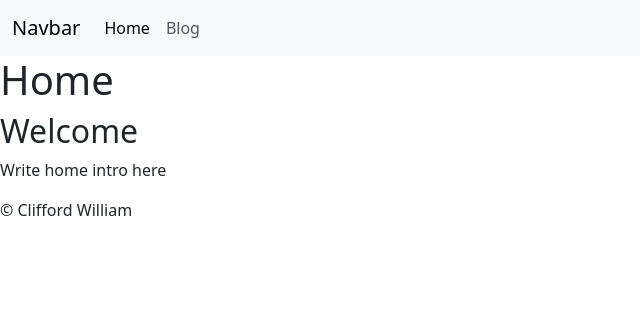
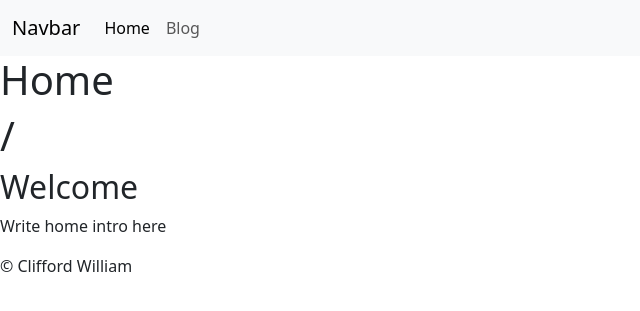
Before and after one commit to cliffordwilliam/my_archive, a Jekyll site: the page built from index.md, in a window 1280 px wide. Shown: the top 311 px of the page, without its empty margins (0-640 px from the left). Built offline with Jekyll 4.4.1, drawn with Linux system fonts in a browser that asks for light colours.

Commit message:
debug the page url

```diff
--- a/_layouts/default.html
+++ b/_layouts/default.html
@@ -29,6 +29,7 @@
     </div>
   </nav>
   <h1>{{ page.title }}</h1>
+  <h1>{{ page.url }}</h1>
   <section>
     {{ content }}
   </section>
```
